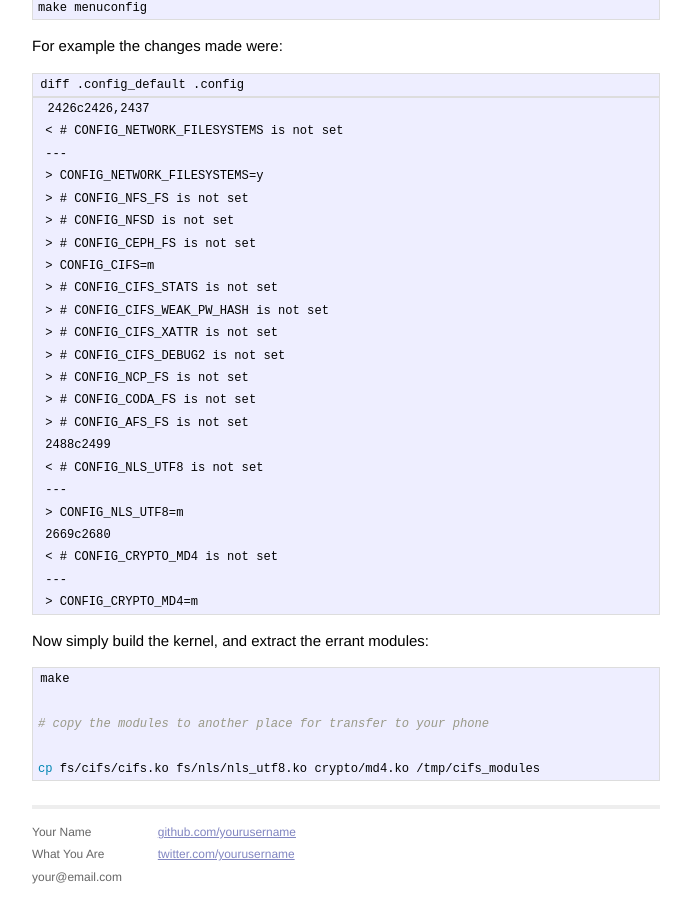
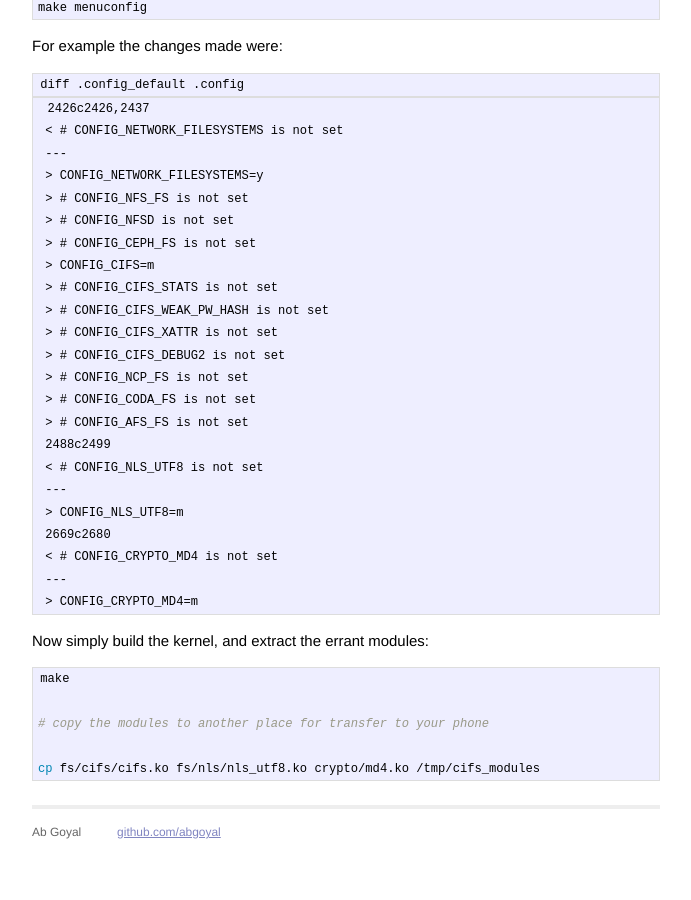
Before and after one commit to abgoyal/abgoyal.github.com, a Jekyll site: the page built from _posts/2013-06-01-building-android-kernel-for-galaxy-nexus.markdown, in a window 1280 px wide and 900 px high, scrolled down 1718 px. Shown: the whole window, without its empty margins (294-985 px from the left). Built offline with Jekyll 4.4.1, drawn with Linux system fonts in a browser that asks for light colours; after the commit the page ends 2573 px from its top, so only the background shows below that; some of the changed text lies outside the part shown.

Commit message:
fixed blog name, removed extrenous information in footer, removed demo post

```diff
--- a/_config.yml
+++ b/_config.yml
@@ -1,2 +1,2 @@
-name: Your New Jekyll Site
+name: High Notes
 pygments: true
--- a/_layouts/default.html
+++ b/_layouts/default.html
@@ -27,15 +27,12 @@
             <div class="footer">
               <div class="contact">
                 <p>
-                  Your Name<br />
-                  What You Are<br />
-                  your@email.com
+                  Ab Goyal<br />
                 </p>
               </div>
               <div class="contact">
                 <p>
-                  <a href="http://github.com/yourusername/">github.com/yourusername</a><br />
-                  <a href="http://twitter.com/yourusername/">twitter.com/yourusername</a><br />
+                  <a href="http://github.com/abgoyal/">github.com/abgoyal</a><br />
                 </p>
               </div>
             </div>
```
Also changed, not shown: _posts/2013-05-28-welcome-to-jekyll.markdown (deleted, +0 -24 lines).
